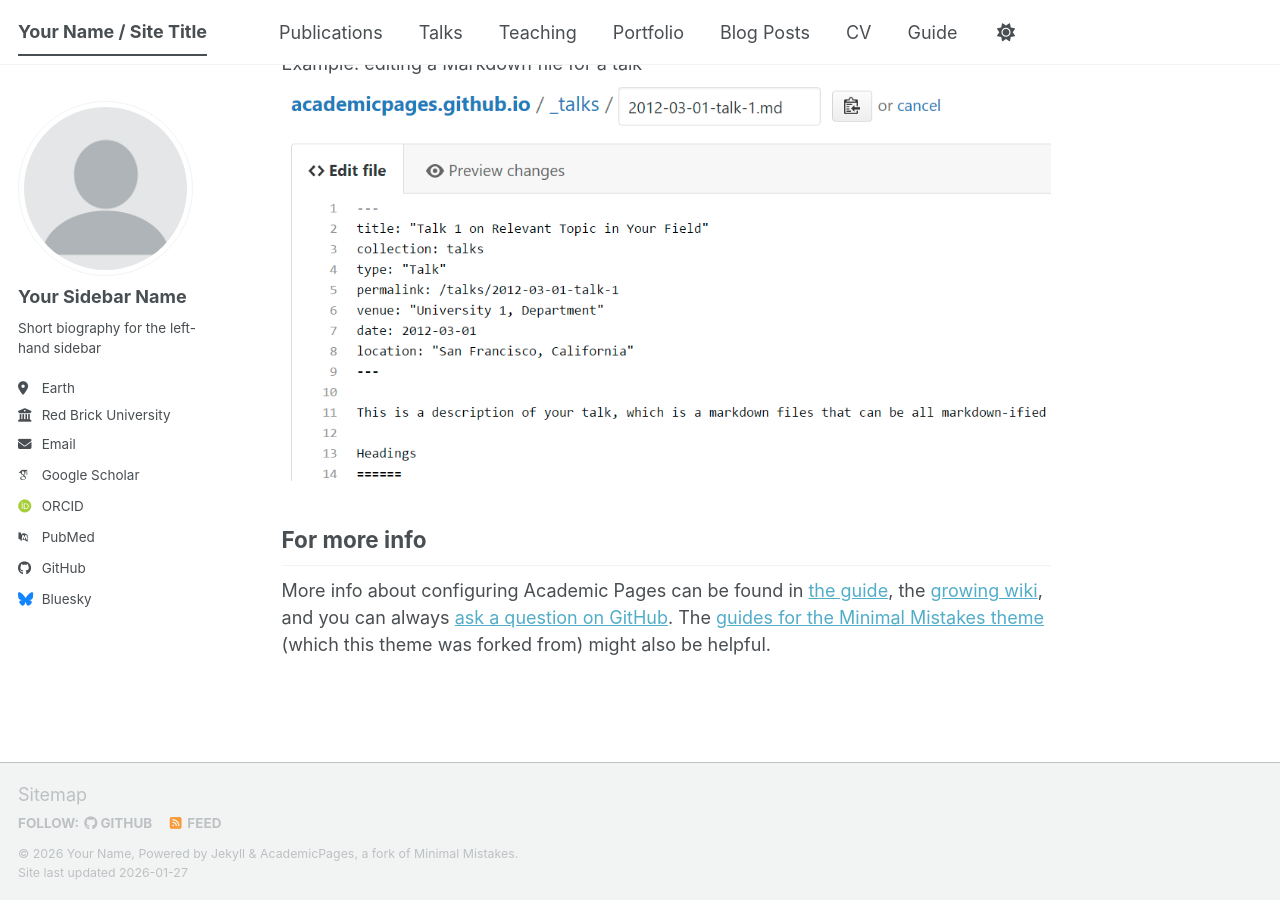
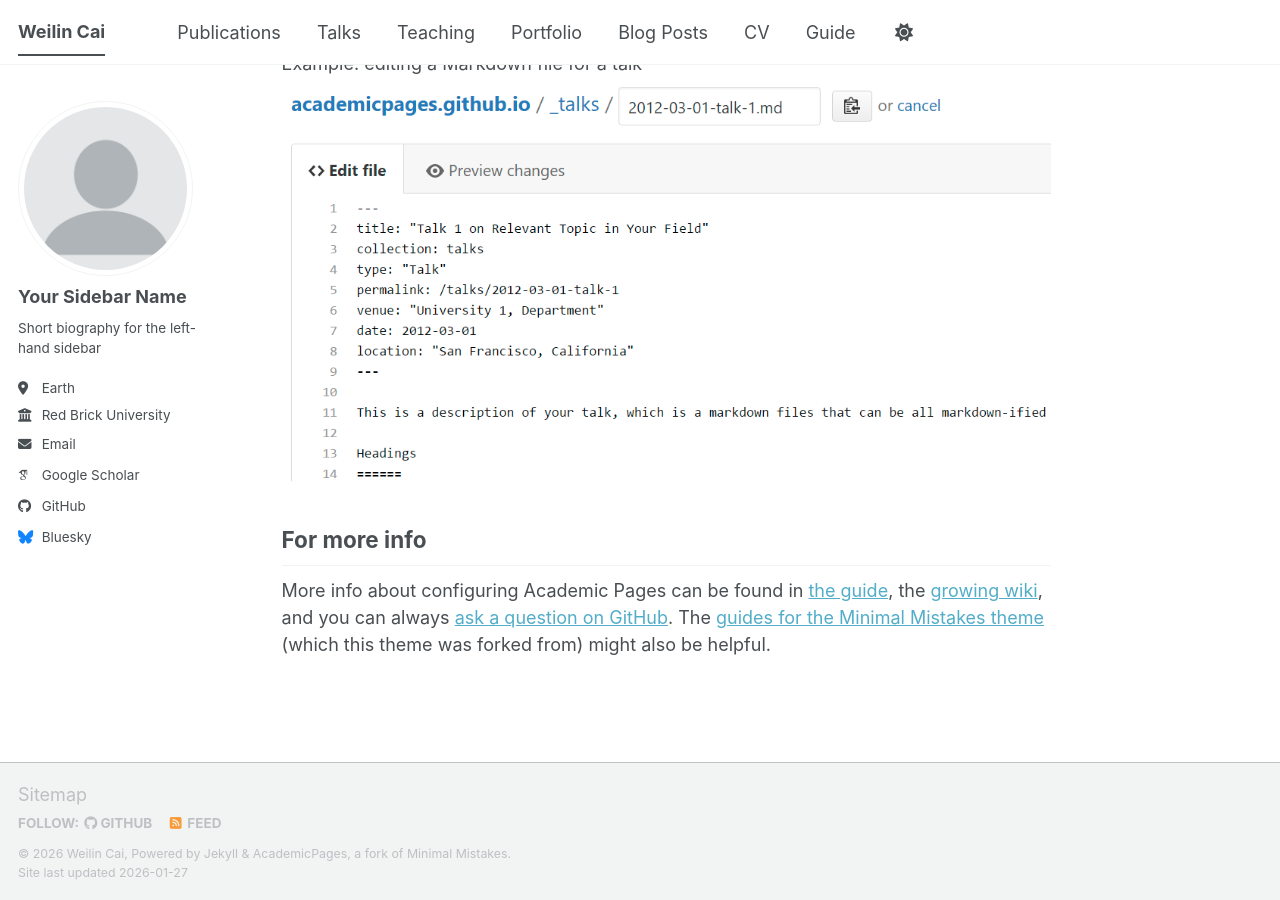
Before and after one commit to withinmiaov/withinmiaov.github.io, a Jekyll site: the page built from _pages/about.md, in a window 1280 px wide and 900 px high, scrolled down 2720 px. Built offline with Jekyll 4.4.1, drawn with Linux system fonts in a browser that asks for light colours; some web fonts are replaced; a script bundle is joined from its source files by our own code; library files that are not in the unit come from our copies.

Commit message:
Update _config.yml

```diff
--- a/_config.yml
+++ b/_config.yml
@@ -9,14 +9,14 @@
 # Basic Site Settings
 locale                   : "en-US"
 site_theme               : "default" # The available themes options are "default", "air", "sunrise", "mint", "dirt" and "contrast"
-title                    : "Your Name / Site Title"
+title                    : "Weilin Cai"
 title_separator          : "-"
-name                     : &name "Your Name"
+name                     : &name "Weilin Cai"
 description              : &description "Your Name's academic portfolio"   # Update this with a general description of your site, this is the default if not overridden by a page
-url                      : https://academicpages.github.io # The base hostname & protocol for your site e.g. "https://[your GitHub username].github.io",
+# url                      : https://academicpages.github.io # The base hostname & protocol for your site e.g. "https://[your GitHub username].github.io",
                                                            # or if you already have some other page hosted on Github then use "https://[your GitHub username].github.io/[Your Repo Name]"
-baseurl                  : "" # the subpath of your site, e.g. "/blog"
-repository               : "academicpages/academicpages.github.io"
+# baseurl                  : "" # the subpath of your site, e.g. "/blog"
+# repository               : "academicpages/academicpages.github.io"
 
 # Site Author - The following control what appear as part of the author content on the side bar.
 #               If a field is blank the icon and link will not appear, otherwise it will be shown.
@@ -35,13 +35,13 @@ author:
   # Academic websites
   academia         : # URL
   arxiv            : # URL - Update with the correct link to your profile
-  googlescholar    : "https://scholar.google.com/citations?user=PS_CX0AAAAAJ"
+  googlescholar    : "https://scholar.google.com/citations?user=dacV5lQAAAAJ&hl=en"
   inspire-hep      : # URL
   impactstory      : # URL
-  orcid            : "https://orcid.org/yourorcidurl"
+  orcid            : # URL
   semantic         : # URL
   ssrn             : # URL
-  pubmed           : "https://www.ncbi.nlm.nih.gov/pubmed/?term=john+snow"
+  pubmed           : # URL
   researchgate     : # URL
   scopus           : # URL
   zotero           : # URL
```
